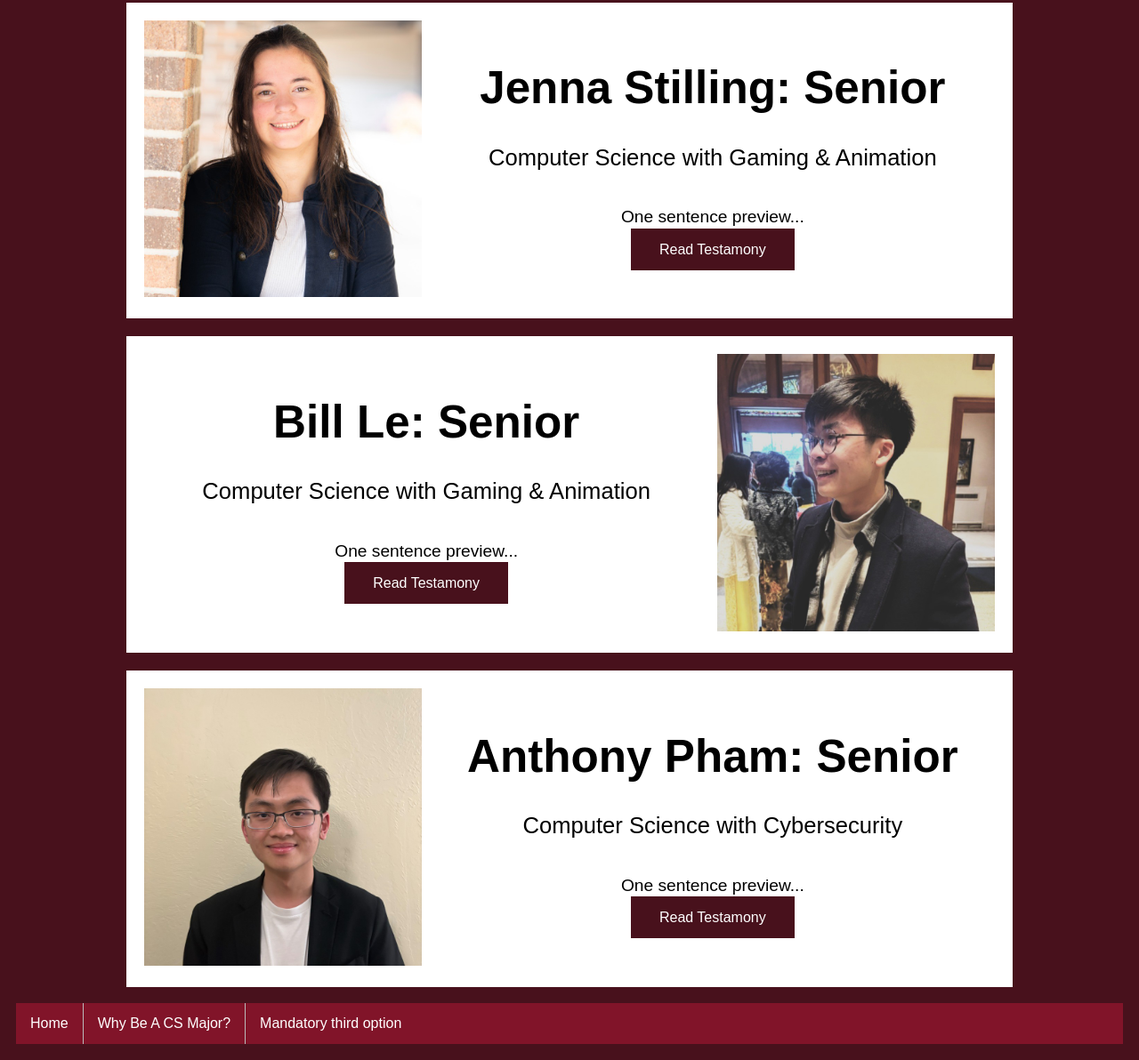
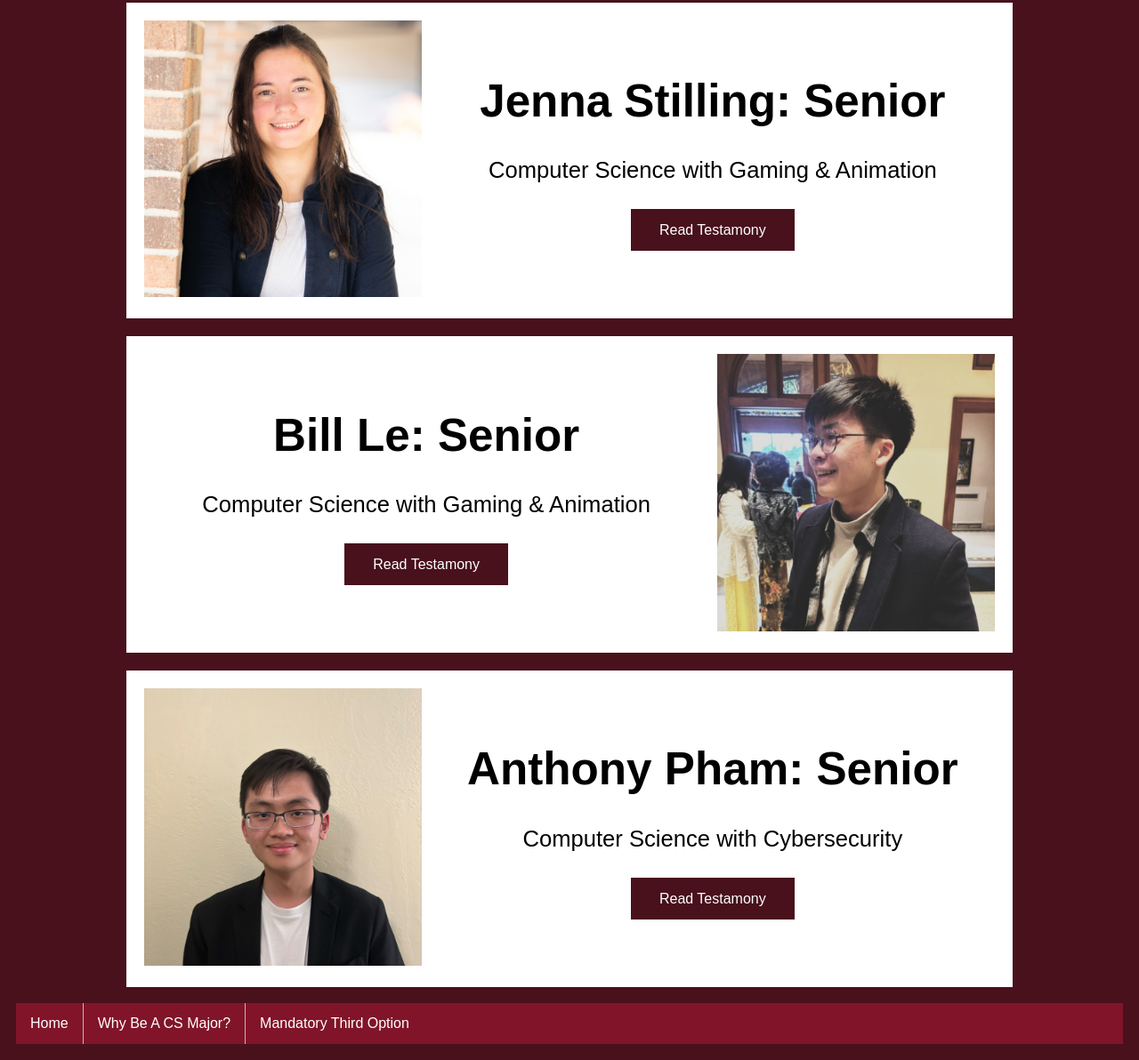
Before and after one commit to JennaStilling/seiv-project1, a plain HTML site: page WhatIsItLike.html in a window 1280 px wide. Shown: the part 814-2006 px from the top of the page at 89% size. Drawn offline with Linux system fonts and the light colour scheme.

Commit message:
removing testamony preview

```diff
--- a/WhatIsItLike.html
+++ b/WhatIsItLike.html
@@ -20,7 +20,6 @@
         <div class="card">
             <div class="cs-student-container-right">
                 <div class="buttoncolumn">
-                    <p>One sentence preview...</p>
                     <a href="#" class="button">Read Testamony</a>
                 </div>
                 <div class="titlecolumn">
@@ -44,7 +43,6 @@
                     <p>Computer Science with Gaming & Animation</p>
                 </div>
                 <div class="buttoncolumn">
-                    <p>One sentence preview...</p>
                     <a href="#" class="button">Read Testamony</a>
                 </div>
             </div>
@@ -52,7 +50,6 @@
         <div class="card">
             <div class="cs-student-container-right">
                 <div class="buttoncolumn">
-                    <p>One sentence preview...</p>
                     <a href="#" class="button">Read Testamony</a>
                 </div>
                 <div class="titlecolumn">
@@ -74,7 +71,6 @@
                     <p>Computer Science with Cybersecurity</p>
                 </div>
                 <div class="buttoncolumn">
-                    <p>One sentence preview...</p>
                     <a href="#" class="button">Read Testamony</a>
                 </div>
             </div>
@@ -84,7 +80,7 @@
     <div class="bottomnav">
         <a href="#">Home</a>
         <a href="#">Why Be A CS Major?</a>
-        <a href="#">Mandatory third option</a>
+        <a href="#">Mandatory Third Option</a>
     </div>
 </body>
 </html>
```
